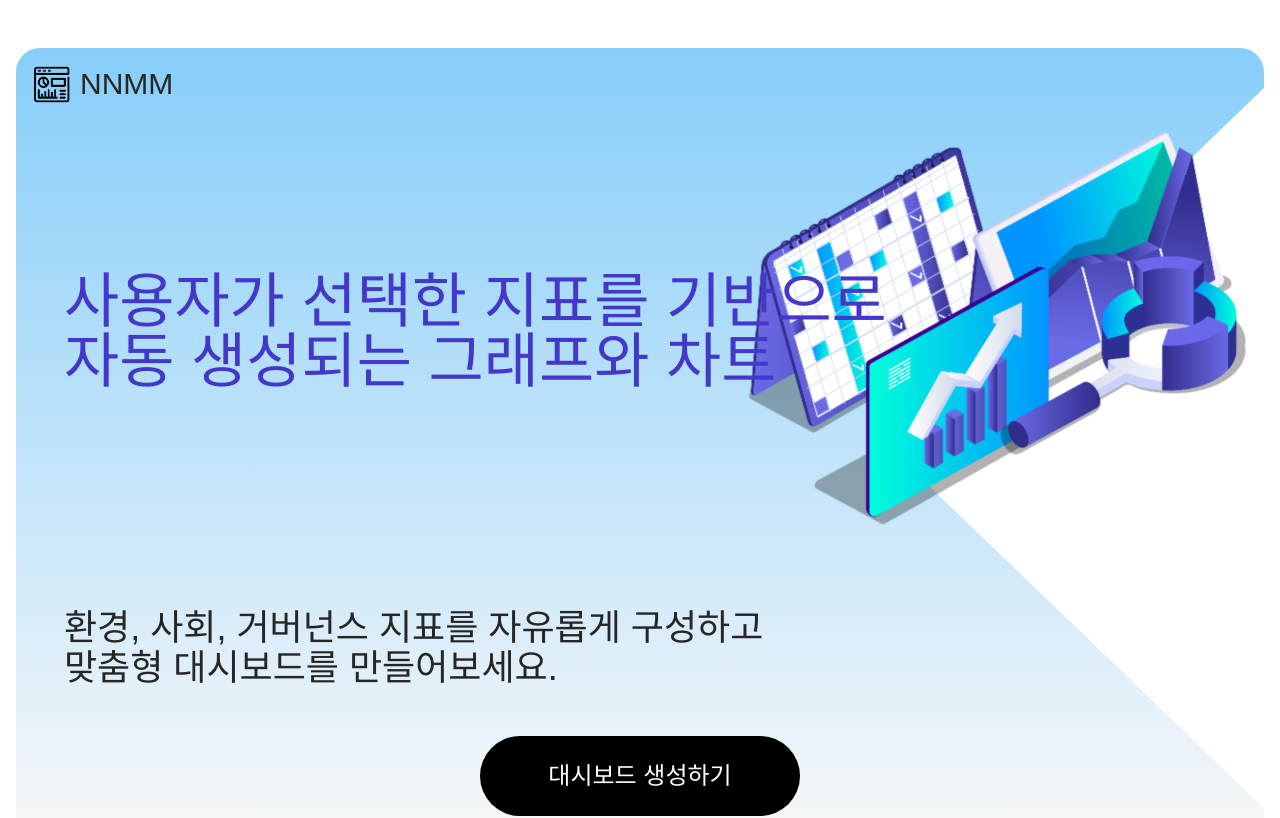
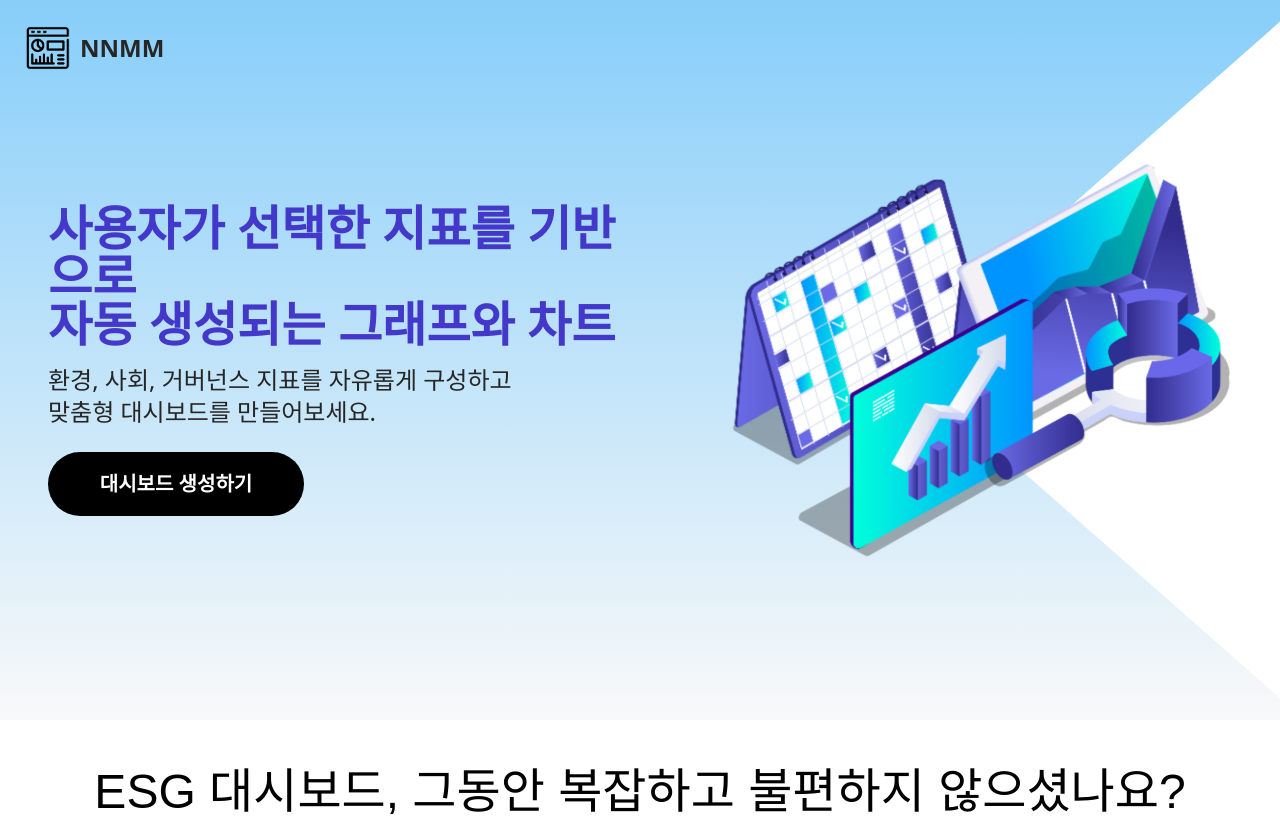
Before and after one commit to rlaDonghwan/NNMM_frontend, a Next.js app: page /main/main in a window 1280 px wide. Shown: the top 818 px of the page. Built offline with nearby package versions, Linux system fonts and the light colour scheme; no server answers.

Commit message:
메인페이지 수정중

```diff
--- a/src/components/home/MainPage.tsx
+++ b/src/components/home/MainPage.tsx
@@ -8,9 +8,9 @@ const Frame: NextPage = () => {
   //변수선언 로직
 
   return (
-    <div className="w-[1920px] h-[5258px] relative bg-white">
-      <div className="w-[1920px] h-[1080px] left-0 top-0 absolute inline-flex flex-col justify-start items-start gap-0.5">
-        <div className="self-stretch px-10 py-8 inline-flex justify-between items-center overflow-hidden">
+    <div className="w-full h-[5258px] relative bg-white">
+      <div className="w-full h-[1080px] left-0 top-0 absolute inline-flex flex-col justify-start items-start gap-0.5">
+        <div className="self-stretch px-10 py-8 inline-flex justify-between items-center">
           <div className="flex justify-start items-center gap-[5px]">
             <img className="w-16 h-16" src="https://placehold.co/70x70" />
             <div className="w-32 h-10 text-center justify-center text-black text-4xl font-normal font-['AppleSDGothicNeoB00']">
@@ -19,13 +19,13 @@ const Frame: NextPage = () => {
           </div>
           <div className="flex justify-start items-center gap-11">
             <div className="w-20 h-20 p-5 bg-slate-100 rounded-[40px] shadow-[4px_4px_18px_-2px_rgba(231,228,232,0.80)] flex justify-center items-center gap-2.5">
-              <div className="w-10 h-10 relative overflow-hidden">
+              <div className="w-10 h-10 relative">
                 <div className="w-10 h-10 left-0 top-0 absolute bg-slate-400"></div>
                 <div className="w-4 h-4 left-[11.30px] top-[11.30px] absolute bg-slate-400"></div>
               </div>
             </div>
             <div className="w-20 h-20 px-4 py-3 bg-slate-100 rounded-[40px] shadow-[4px_4px_18px_-2px_rgba(231,228,232,0.80)] inline-flex flex-col justify-center items-center gap-2.5">
-              <div className="w-10 h-10 relative overflow-hidden">
+              <div className="w-10 h-10 relative">
                 <div className="w-3 h-2 left-[12.06px] top-[32.50px] absolute bg-red-400"></div>
                 <div className="w-8 h-7 left-[1.64px] top-[5px] absolute bg-red-400"></div>
                 <div className="w-4 h-4 left-[21.64px] top-0 absolute bg-red-400"></div>
@@ -35,8 +35,8 @@ const Frame: NextPage = () => {
             <img className="w-48 h-32" src="https://placehold.co/185x123" />
           </div>
         </div>
-        <div className="self-stretch h-[925px] relative overflow-hidden">
-          <div className="w-[1920px] h-[925px] left-0 top-0 absolute bg-gradient-to-b from-sky-300 to-neutral-200 rounded-[40px]"></div>
+        <div className="self-stretch h-[925px] relative">
+          <div className="w-full h-[925px] left-0 top-0 absolute bg-gradient-to-b from-sky-300 to-neutral-200 rounded-[40px]"></div>
           <Link href="/auth/signin">
             <button className="w-80 h-20 py-5 left-[799px] top-[767px] absolute bg-black rounded-[80px] inline-flex justify-center items-center gap-2.5">
               <div className="justify-start text-white text-4xl font-['AppleSDGothicNeoB00']">
--- a/src/components/main/Footer.tsx
+++ b/src/components/main/Footer.tsx
@@ -3,7 +3,7 @@ import Link from 'next/link'
 export default function CTASection() {
   return (
     <div className="w-full px-4 py-20 bg-gradient-to-b from-sky-300 to-neutral-200 flex flex-col items-center justify-center text-center">
-      <div className="max-w-6xl mx-auto mb-16 text-black text-4xl md:text-5xl lg:text-6xl font-normal font-apple leading-tight">
+      <div className="max-w-6xl mx-auto mb-16 text-black text-lg md:text-5xl lg:text-6xl font-normal font-apple leading-tight">
         내 비즈니스에 딱 맞는, 이제껏 경험 못 했던 <br />
         쉽고 편리한 NNMM의 대시보드로
         <br />
--- a/src/components/main/Header.tsx
+++ b/src/components/main/Header.tsx
@@ -2,56 +2,51 @@ import Link from 'next/link'
 
 export default function HeroSection() {
   return (
-    <div className="w-full relative overflow-hidden bg-white px-4 py-12">
-      {/* 배너 이미지 */}
-      <div className="relative w-full min-h-screen md:min-h-screen rounded-3xl overflow-hidden ">
+    <div className="relative flex items-center justify-center h-[90vh] w-full bg-white">
+      {/* 배경 스타일 */}
       <div
         className="absolute inset-0"
         style={{
-            clipPath:
-              'polygon(0 0, 100% 0, 100% 5%, 70% 50%, 100% 95%,100% 100%, 0 100%)',
+          clipPath: 'polygon(0 0, 100% 0, 100% 3%, 70% 50%, 100% 97%, 100% 100%, 0 100%)',
           background: 'linear-gradient(to bottom, #87CEFA, #f9f9f9)'
         }}
       />
-        {/* <div className="absolute inset-0 flex flex-col justify-center items-start px-8 md:px-16 text-left z-10"></div> */}
-        {/* 차트 이미지 */}
-        <div className="absolute right-4 top-20 w-screen max-w-lg md:block">
+
+      {/* 컨텐츠 래퍼 */}
+      <div className="relative flex w-full max-w-7xl mx-auto px-6 md:px-12">
+        {/* 왼쪽 텍스트 */}
+        <div className="flex flex-col justify-center w-full md:w-1/2 text-left">
+          <h2 className="text-indigo-700 text-2xl md:text-5xl font-semibold leading-snug">
+            사용자가 선택한 지표를 기반으로 <br />
+            자동 생성되는 그래프와 차트
+          </h2>
+          <p className="text-neutral-800 text-md md:text-2xl mt-4">
+            환경, 사회, 거버넌스 지표를 자유롭게 구성하고 <br />
+            맞춤형 대시보드를 만들어보세요.
+          </p>
+
+          {/* 버튼 */}
+          <Link href="/auth/signin">
+            <button className="mt-6 w-52 h-14 md:w-64 md:h-16 bg-black rounded-full text-white text-lg md:text-xl font-semibold">
+              대시보드 생성하기
+            </button>
+          </Link>
+        </div>
+
+        {/* 오른쪽 이미지 */}
+        <div className="hidden md:flex justify-end w-1/2">
           <img
-            className="w-full h-auto object-contain"
+            className="w-[100%] max-w-lg object-contain"
             src="/main/chart.svg"
             alt="heroImage"
           />
         </div>
-        {/* 설명 텍스트 */}
-        <div className="absolute left-4 md:left-12 bottom-[20%] text-neutral-800 text-xl md:text-4xl font-normal font-apple max-w-[80%]">
-          환경, 사회, 거버넌스 지표를 자유롭게 구성하고 <br />
-          맞춤형 대시보드를 만들어보세요.
       </div>
-        <div className="absolute left-4 md:left-12 top-[28%] text-indigo-700 text-2xl md:text-6xl font-normal font-apple max-w-[80%]">
-          사용자가 선택한 지표를 기반으로 <br />
-          자동 생성되는 그래프와 차트
-        </div>
-        {/* 로고 및 회사명 */}
-        <div className="absolute left-4 top-4 flex items-center">
-          <div className="w-10 aspect-square mr-2">
-            <img
-              className="w-full h-full object-contain"
-              src="/main/logo.png"
-              alt="NnmmLogo"
-            />
-          </div>
-          <div className="text-neutral-800 text-xl md:text-3xl font-normal font-apple">
-            NNMM
-          </div>
-        </div>
-        {/* 로그인 버튼 */}
-        <Link href="/auth/signin">
-          <button className="absolute left-1/2 bottom-8 transform -translate-x-1/2 w-64 h-14 md:w-80 md:h-20 bg-black rounded-full inline-flex justify-center items-center gap-2.5">
-            <span className="text-white text-lg md:text-2xl font-normal font-apple">
-              대시보드 생성하기
-            </span>
-          </button>
-        </Link>
+
+      {/* 로고 */}
+      <div className="absolute top-6 left-6 flex items-center">
+        <img className="w-12 h-12" src="/main/logo.png" alt="NnmmLogo" />
+        <span className="ml-2 text-neutral-800 text-2xl font-bold">NNMM</span>
       </div>
     </div>
   )
--- a/src/pages/main/main.tsx
+++ b/src/pages/main/main.tsx
@@ -5,7 +5,7 @@ import Footer from '@/components/main/Footer'
 
 export default function Home() {
   return (
-    <div className="w-full max-w-screen-2xl mx-auto bg-white overflow-hidden">
+    <div className="w-full mx-auto bg-white overflow-hidden">
       <Header />
 
       <DescriptionBlock />
```
Lines whose indentation alone changed are shown as unchanged.
